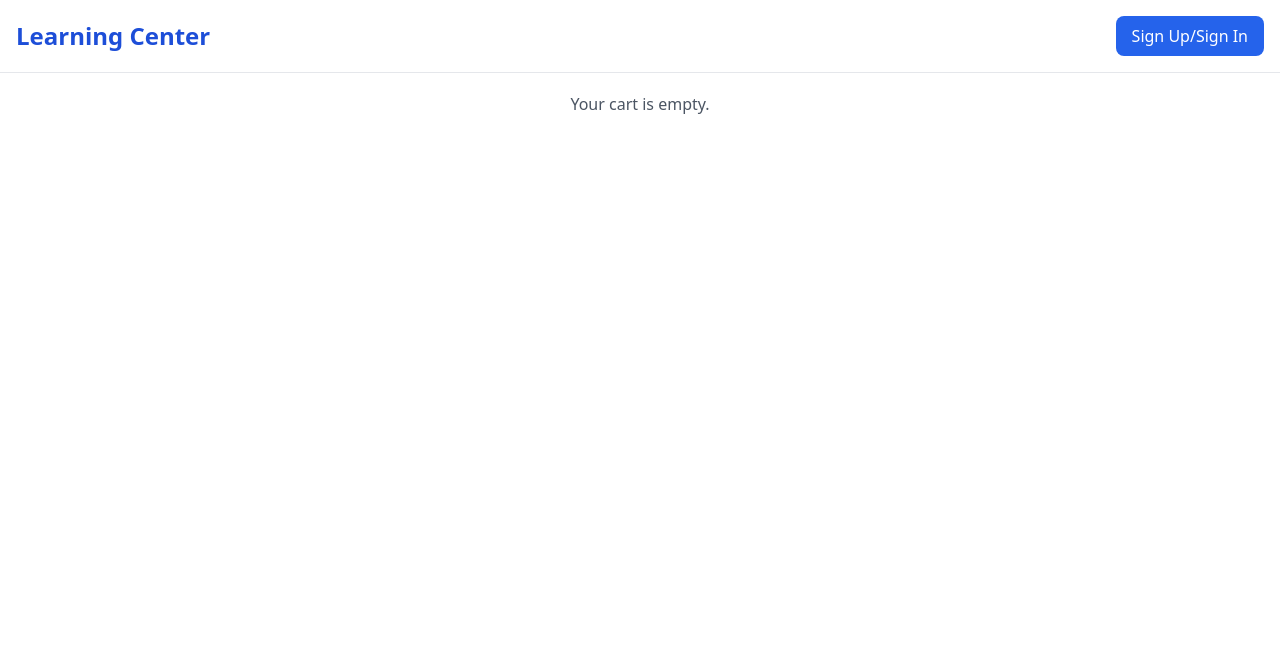
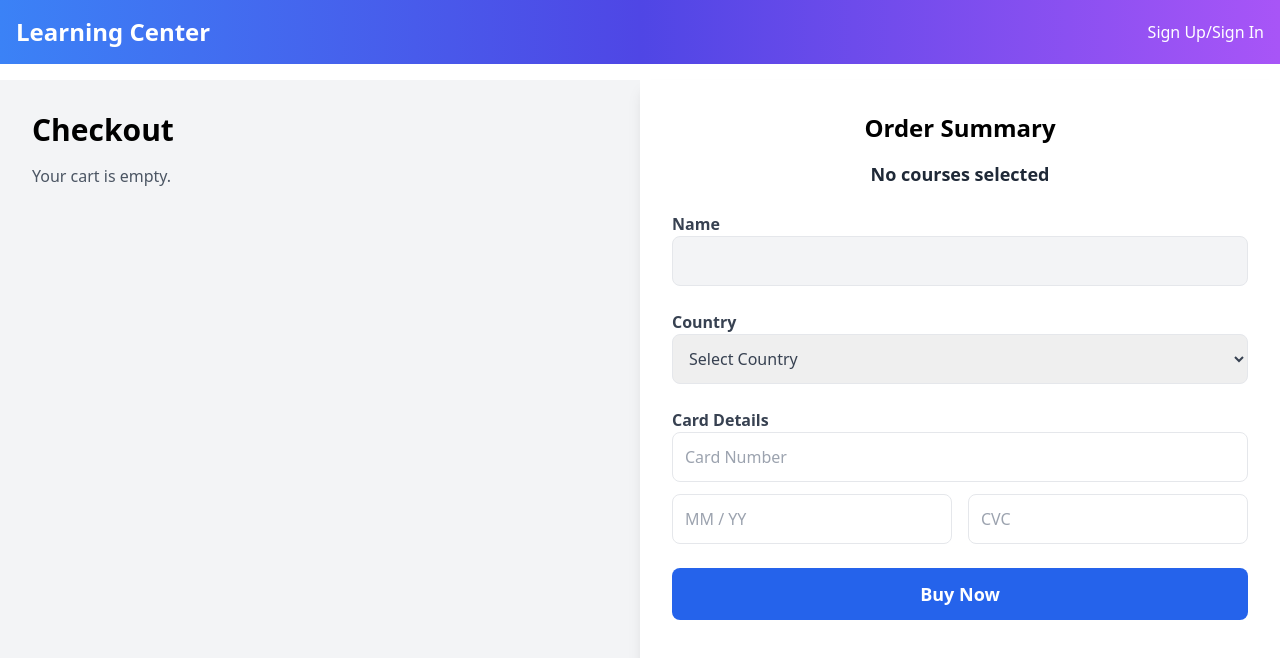
Before and after one commit to vidushichauhan/Learning-Center, a Next.js app: page /order-cart in a window 1280 px wide. Shown: the top 658 px of the page. Built offline with nearby package versions, Linux system fonts and the light colour scheme.

Commit message:
added navbar changes

```diff
--- a/app/AuthContext.tsx
+++ b/app/AuthContext.tsx
@@ -1,6 +1,6 @@
 "use client";
 
-import React, { createContext, useContext, useState, ReactNode, useEffect } from 'react';
+import React, { createContext, useContext, useState, ReactNode, useEffect } from "react";
 
 interface User {
   id: string;
@@ -12,38 +12,55 @@ interface AuthContextType {
   currentUser: User | null;
   setCurrentUser: React.Dispatch<React.SetStateAction<User | null>>;
   logout: () => void; // Add logout to the context type
+  completedModules: string[]; // Add completed modules
+  setCompletedModules: React.Dispatch<React.SetStateAction<string[]>>; // Update modules
 }
 
 const AuthContext = createContext<AuthContextType | undefined>(undefined);
 
 export const AuthProvider = ({ children }: { children: ReactNode }) => {
   const [currentUser, setCurrentUser] = useState<User | null>(null);
+  const [completedModules, setCompletedModules] = useState<string[]>([]);
 
   // Check localStorage on initial load
   useEffect(() => {
-    const storedUser = localStorage.getItem('currentUser');
+    const storedUser = localStorage.getItem("currentUser");
+    const storedProgress = localStorage.getItem("completedModules");
+
     if (storedUser) {
       setCurrentUser(JSON.parse(storedUser));
     }
+
+    if (storedProgress) {
+      setCompletedModules(JSON.parse(storedProgress));
+    }
   }, []);
 
-  // Store user data in localStorage whenever it changes
+  // Store user and progress data in localStorage whenever they change
   useEffect(() => {
     if (currentUser) {
-      localStorage.setItem('currentUser', JSON.stringify(currentUser));
+      localStorage.setItem("currentUser", JSON.stringify(currentUser));
     } else {
-      localStorage.removeItem('currentUser');
+      localStorage.removeItem("currentUser");
     }
-  }, [currentUser]);
+
+    if (completedModules.length > 0) {
+      localStorage.setItem("completedModules", JSON.stringify(completedModules));
+    } else {
+      localStorage.removeItem("completedModules");
+    }
+  }, [currentUser, completedModules]);
 
   // Define the logout function
   const logout = () => {
     setCurrentUser(null); // Clear user from state
-    localStorage.removeItem('currentUser'); // Clear user from localStorage
+    setCompletedModules([]); // Clear progress
+    localStorage.removeItem("completedModules");
+    localStorage.removeItem("currentUser"); // Clear user from localStorage
   };
 
   return (
-    <AuthContext.Provider value={{ currentUser, setCurrentUser, logout }}>
+    <AuthContext.Provider value={{ currentUser, setCurrentUser, logout, completedModules, setCompletedModules }}>
       {children}
     </AuthContext.Provider>
   );
--- a/app/components/Navbar.tsx
+++ b/app/components/Navbar.tsx
@@ -1,63 +1,129 @@
-// app/components/Navbar.tsx
-
 "use client";
 
-import React from 'react';
-import { useAuth } from '../AuthContext';
-import { useRouter } from 'next/navigation';
+import React, { useState, useEffect } from "react";
+import { useAuth } from "../AuthContext";
+import { useRouter } from "next/navigation";
 
 export default function Navbar() {
   const { currentUser, logout } = useAuth();
   const router = useRouter();
+  const [profileImage, setProfileImage] = useState<string | null>(null);
+
+  useEffect(() => {
+    // Retrieve the profile image from localStorage on load
+    const storedImage = localStorage.getItem("profileImage");
+    if (storedImage) {
+      setProfileImage(storedImage);
+    }
+  }, []);
 
   const handleOrderCartClick = () => {
-    router.push('/order-cart'); // Navigate to order cart page
+    router.push("/order-cart");
   };
 
   const handleLogout = () => {
-    logout(); // Call the logout function from AuthContext
-    router.push('/'); // Redirect to the homepage or login page
+    logout();
+    router.push("/");
+    localStorage.removeItem("profileImage"); // Remove profile image from localStorage
   };
 
-  // Generate initials for the avatar
+  const handleProfileImageChange = (event: React.ChangeEvent<HTMLInputElement>) => {
+    const file = event.target.files?.[0];
+    if (file) {
+      const reader = new FileReader();
+      reader.onload = () => {
+        const base64Image = reader.result as string;
+        setProfileImage(base64Image); // Update profile image in the component state
+        localStorage.setItem("profileImage", base64Image); // Store in localStorage
+      };
+      reader.readAsDataURL(file);
+    }
+  };
+
+  // Generate initials for the avatar if no profile image exists
   const getInitials = (name: string) => {
     return name
-      .split(' ')
-      .map(word => word[0].toUpperCase())
-      .join('');
+      .split(" ")
+      .map((word) => word[0].toUpperCase())
+      .join("");
   };
 
   return (
-    <nav className="bg-white dark:bg-gray-900 fixed w-full z-20 top-0 start-0 border-b border-gray-200 dark:border-gray-600 p-4">
+    <nav className="bg-gradient-to-r from-blue-500 via-indigo-600 to-purple-500 fixed w-full z-20 top-0 left-0 p-4 transition-colors duration-500">
       <div className="max-w-screen-xl flex items-center justify-between mx-auto">
-        <a href="/" className="text-2xl font-semibold text-blue-700">Learning Center</a>
-        <div className="flex items-center space-x-4">
-          {currentUser && currentUser.role === 'student' && (
-            <button
+        {/* Logo */}
+        <a
+          href="/"
+          className="text-2xl font-bold text-white hover:opacity-80 transition-opacity"
+        >
+          Learning Center
+        </a>
+
+        {/* Links */}
+        <div className="flex items-center space-x-8 text-white font-medium">
+          {currentUser && currentUser.role === "student" && (
+            <a
               onClick={handleOrderCartClick}
-              className="text-white bg-blue-600 px-4 py-2 rounded-lg hover:bg-blue-700"
+              className="cursor-pointer hover:underline transition-transform"
             >
               Order Cart
-            </button>
+            </a>
           )}
+
           {currentUser ? (
-            <div className="flex items-center space-x-2">
-              {/* Avatar */}
-              <div className="bg-blue-500 text-white font-bold w-10 h-10 flex items-center justify-center rounded-full">
-                {getInitials(currentUser.username)}
+            <div className="flex items-center space-x-4">
+              {/* Profile Section */}
+              <div className="relative group">
+                {profileImage ? (
+                  <img
+                    src={profileImage}
+                    alt="Profile"
+                    className="w-10 h-10 rounded-full border-2 border-white shadow-md"
+                  />
+                ) : (
+                  <div className="w-10 h-10 bg-white text-blue-600 font-bold rounded-full flex items-center justify-center shadow-md">
+                    {getInitials(currentUser.username)}
+                  </div>
+                )}
+
+                {/* Dropdown for changing profile */}
+                <div className="absolute hidden group-hover:flex flex-col bg-white text-gray-700 shadow-lg rounded-lg p-2 mt-2 right-0">
+                  <label
+                    htmlFor="profileImage"
+                    className="cursor-pointer hover:text-blue-600 transition"
+                  >
+                    Change Profile
+                  </label>
+                  <input
+                    type="file"
+                    id="profileImage"
+                    accept="image/*"
+                    className="hidden"
+                    onChange={handleProfileImageChange}
+                  />
+                </div>
               </div>
+
               {/* Username */}
-              <span className="text-lg font-medium text-blue-700">{currentUser.username}</span>
-              {/* Logout Button */}
-              <button
+              <span className="hover:text-gray-300 transition-opacity">
+                {currentUser.username}
+              </span>
+
+              {/* Logout */}
+              <a
                 onClick={handleLogout}
-                className="text-white bg-red-600 px-4 py-2 rounded-lg hover:bg-red-700"
+                className="cursor-pointer hover:underline transition-opacity"
               >
                 Logout
-              </button>
+              </a>
             </div>
           ) : (
-            <a href="/signup" className="text-white bg-blue-600 px-4 py-2 rounded-lg">Sign Up/Sign In</a>
+            <a
+              href="/signup"
+              className="hover:underline transition-opacity"
+            >
+              Sign Up/Sign In
+            </a>
           )}
         </div>
       </div>
--- a/app/components/TrackingCompotent.tsx
+++ b/app/components/TrackingCompotent.tsx
@@ -1,32 +1,25 @@
-"use client";
-
-import { useState, useEffect } from "react";
+import { useAuth } from "../AuthContext";
 
 export default function ProgressTracker() {
-  // Example dynamic progress state
-  const [progress, setProgress] = useState({ watched: 16, total: 39 });
+  const { completedModules, currentUser } = useAuth();
 
-  // Calculate completion percentage
-  const completionPercentage = Math.round((progress.watched / progress.total) * 100);
+  if (!currentUser || currentUser.role !== "student") return null;
+
+  const totalModules = 50; // Replace with dynamic total modules count
+  const progressPercentage = totalModules
+    ? Math.round((completedModules.length / totalModules) * 100)
+    : 0;
 
   return (
-    <div
-      className="fixed right-4 bottom-4 bg-white shadow-lg rounded-lg p-4 w-80"
-      style={{ zIndex: 1000 }}
-    >
+    <div className="fixed right-4 bottom-4 bg-white shadow-lg rounded-lg p-4 w-80" style={{ zIndex: 1000 }}>
       <h2 className="text-lg font-semibold mb-2">Progress Tracker</h2>
       <p className="text-sm text-gray-600 mb-2">
-        Videos Watched: <strong>{progress.watched} of {progress.total}</strong> ({completionPercentage}%)
+        Modules Completed: {completedModules.length} / {totalModules} ({progressPercentage}%)
       </p>
       <div className="w-full bg-gray-200 h-4 rounded-lg overflow-hidden">
-        <div
-          className="bg-green-500 h-4"
-          style={{ width: `${completionPercentage}%` }}
-        ></div>
+        <div className="bg-green-500 h-4" style={{ width: `${progressPercentage}%` }}></div>
       </div>
-      <p className="text-xs text-gray-500 mt-2">
-        Progress may take up to 2 hours to reflect.
-      </p>
+      <p className="text-xs text-gray-500 mt-2">Progress is automatically saved.</p>
     </div>
   );
 }
--- a/app/course/page.tsx
+++ b/app/course/page.tsx
@@ -3,6 +3,7 @@
 import { useSearchParams } from "next/navigation";
 import { useEffect, useState } from "react";
 import ReactMarkdown from "react-markdown";
+import { useAuth } from "../AuthContext"; // Update this path to your actual AuthContext file
 
 interface RepoContent {
   name: string;
@@ -15,6 +16,8 @@ export default function CoursePage() {
   const searchParams = useSearchParams();
   const repoName = searchParams.get("repoName");
   const folderPath = searchParams.get("path") || "";
+
+  const { currentUser } = useAuth(); // Use AuthContext to check user role
 
   const [contents, setContents] = useState<RepoContent[]>([]);
   const [subDirectories, setSubDirectories] = useState<Record<string, RepoContent[]>>({});
@@ -116,8 +119,9 @@ export default function CoursePage() {
   }
 
   return (
-    <div className="flex min-h-screen mt-20">
+    <div className="relative mt-20">
       {/* Sidebar */}
+      <div className="flex min-h-screen">
         <div className="w-1/4 bg-gray-100 p-4 border-r overflow-y-auto">
           <h2 className="text-lg font-bold mb-4">Course Content</h2>
           <input
@@ -139,7 +143,6 @@ export default function CoursePage() {
                 >
                   {item.type === "dir" ? "📂" : "📄"} {item.name}
                 </div>
-              {/* Render subdirectory contents */}
                 {subDirectories[item.path] && (
                   <ul className="ml-4 space-y-2">
                     {subDirectories[item.path].map((subItem) => (
@@ -213,8 +216,10 @@ export default function CoursePage() {
             <p className="text-gray-600">Select a module to view its content.</p>
           )}
         </div>
+      </div>
 
       {/* Progress Tracker */}
+      {currentUser?.role === "student" && (
         <div
           className="fixed right-4 bottom-4 bg-white shadow-lg rounded-lg p-4 w-80"
           style={{ zIndex: 1000 }}
@@ -226,13 +231,15 @@ export default function CoursePage() {
           <div className="w-full bg-gray-200 h-4 rounded-lg overflow-hidden">
             <div
               className="bg-green-500 h-4"
-            style={{ width: `${progressPercentage}%` }}
+              style={{
+                width: `${progressPercentage}%`,
+                transition: "width 0.5s ease-in-out",
+              }}
             ></div>
           </div>
-        <p className="text-xs text-gray-500 mt-2">
-          Progress is automatically saved.
-        </p>
+          <p className="text-xs text-gray-500 mt-2">Progress is automatically saved.</p>
         </div>
+      )}
     </div>
   );
 }
--- a/app/order-cart/page.tsx
+++ b/app/order-cart/page.tsx
@@ -1,14 +1,12 @@
-// app/order-cart/page.tsx
+"use client";
 
-"use client"; // Mark this as a Client Component
-
-import { useEffect, useState } from 'react';
-import { useAuth } from '../AuthContext';
+import { useEffect, useState } from "react";
+import { useAuth } from "../AuthContext";
 
 interface Course {
   courseId: string;
   courseName: string;
-  quantity: number;
+  description: string; // Added a description field
 }
 
 export default function OrderCart() {
@@ -19,91 +17,60 @@ export default function OrderCart() {
   useEffect(() => {
     if (currentUser) {
       fetch(`http://localhost:4000/api/orders/cart/${currentUser.id}`)
-        .then(response => {
+        .then((response) => {
           if (!response.ok) {
-            throw new Error('Failed to fetch cart items');
+            throw new Error("Failed to fetch cart items");
           }
           return response.json();
         })
-        .then(data => setCartCourses(data))
-        .catch(err => setError(err.message));
+        .then((data) => setCartCourses(data))
+        .catch((err) => setError(err.message));
     }
   }, [currentUser]);
-
-  const handleQuantityChange = async (courseId: string, change: number) => {
-    const updatedCourses = cartCourses.map(course =>
-      course.courseId === courseId
-        ? { ...course, quantity: course.quantity + change }
-        : course
-    );
-
-    const targetCourse = updatedCourses.find(course => course.courseId === courseId);
-    if (targetCourse && targetCourse.quantity < 1) {
-      // Remove item if quantity goes below 1
-      await handleRemoveCourse(courseId);
-    } else {
-      setCartCourses(updatedCourses);
-      // Update quantity in backend
-      await fetch(`http://localhost:4000/api/orders/update-quantity`, {
-        method: 'POST',
-        headers: {
-          'Content-Type': 'application/json',
-        },
-        body: JSON.stringify({ userId: currentUser?.id, courseId, quantity: targetCourse?.quantity }),
-      });
-    }
-  };
 
   const handleRemoveCourse = async (courseId: string) => {
     try {
       await fetch(`http://localhost:4000/api/orders/remove`, {
-        method: 'DELETE',
+        method: "DELETE",
         headers: {
-          'Content-Type': 'application/json',
+          "Content-Type": "application/json",
         },
         body: JSON.stringify({ userId: currentUser?.id, courseId }),
       });
 
       // Remove from frontend state
-      setCartCourses(cartCourses.filter(course => course.courseId !== courseId));
+      setCartCourses(cartCourses.filter((course) => course.courseId !== courseId));
     } catch (err) {
-      console.error('Failed to remove course:', err);
-      setError('Failed to remove course from cart');
+      console.error("Failed to remove course:", err);
+      setError("Failed to remove course from cart");
     }
   };
 
   const handleBuyNow = () => {
-    alert(`Proceeding to purchase for all courses in the cart`);
+    alert("Proceeding to purchase for all courses in the cart");
     // Implement further purchase logic here (API call or further navigation)
   };
 
   return (
-    <div className="p-8">
-      <h2 className="text-3xl font-bold mb-6 text-center">Your Order Cart</h2>
+    <div className="flex min-h-screen mt-20">
+      {/* Left Section: Course Details */}
+      <div className="w-1/2 bg-gray-100 p-8">
+        <h2 className="text-3xl font-bold mb-4">Checkout</h2>
         {error ? (
-        <p className="text-center text-red-500">Error: {error}</p>
+          <p className="text-red-500">Error: {error}</p>
         ) : cartCourses.length > 0 ? (
-        <div className="grid grid-cols-1 gap-6 max-w-md mx-auto">
-          {cartCourses.map(course => (
-            <div key={course.courseId} className="p-4 border rounded-lg shadow-md">
+          <>
+            {cartCourses.map((course) => (
+              <div
+                key={course.courseId}
+                className="mb-6 p-4 border rounded-lg bg-white shadow-md"
+              >
                 <h3 className="text-xl font-semibold">{course.courseName}</h3>
-              <div className="flex items-center justify-between mt-4">
-                <div className="flex items-center space-x-2">
-                  <button
-                    onClick={() => handleQuantityChange(course.courseId, -1)}
-                    className="px-2 py-1 bg-gray-200 rounded-l"
-                    disabled={course.quantity === 1} // Disable if quantity is 1
-                  >
-                    -
-                  </button>
-                  <span className="px-4">{course.quantity}</span>
-                  <button
-                    onClick={() => handleQuantityChange(course.courseId, 1)}
-                    className="px-2 py-1 bg-gray-200 rounded-r"
-                  >
-                    +
-                  </button>
-                </div>
+                <p className="text-sm text-gray-600 mt-2">
+                  {course.description ||
+                    "Access to the best resources, assignments, and discussions."}
+                </p>
+                <div className="flex justify-end mt-4">
                   <button
                     onClick={() => handleRemoveCourse(course.courseId)}
                     className="text-red-600 hover:underline"
@@ -113,16 +80,78 @@ export default function OrderCart() {
                 </div>
               </div>
             ))}
+            <div className="border-t pt-6">
+              <h3 className="text-lg font-semibold">Why Choose Us?</h3>
+              <ul className="list-disc pl-6 text-gray-600 mt-2">
+                <li>Unlimited access to all courses in your order</li>
+                <li>Interactive lessons, assignments, and forums</li>
+                <li>Cancel anytime before the subscription starts</li>
+                <li>Earn certificates to boost your resume and LinkedIn</li>
+              </ul>
+            </div>
+          </>
+        ) : (
+          <p className="text-gray-600">Your cart is empty.</p>
+        )}
+      </div>
+
+      {/* Right Section: Checkout Form */}
+      <div className="w-1/2 bg-white p-8 shadow-lg">
+        <h2 className="text-2xl font-bold mb-4 text-center">Order Summary</h2>
+        <div className="text-center text-lg font-semibold text-gray-800 mb-6">
+          {cartCourses.length > 0
+            ? `Total Courses: ${cartCourses.length}`
+            : "No courses selected"}
+        </div>
+        <form className="space-y-6">
+          <div>
+            <label className="block text-gray-700 font-semibold">Name</label>
+            <input
+              type="text"
+              value={currentUser?.username || ""}
+              disabled
+              className="w-full p-3 border rounded-lg bg-gray-100 text-gray-700"
+            />
+          </div>
+          <div>
+            <label className="block text-gray-700 font-semibold">Country</label>
+            <select className="w-full p-3 border rounded-lg text-gray-700">
+              <option>Select Country</option>
+              <option>Canada</option>
+              <option>United States</option>
+              <option>India</option>
+              {/* Add more countries */}
+            </select>
+          </div>
+          <div>
+            <label className="block text-gray-700 font-semibold">Card Details</label>
+            <input
+              type="text"
+              placeholder="Card Number"
+              className="w-full p-3 border rounded-lg text-gray-700 mb-3"
+            />
+            <div className="flex space-x-4">
+              <input
+                type="text"
+                placeholder="MM / YY"
+                className="w-1/2 p-3 border rounded-lg text-gray-700"
+              />
+              <input
+                type="text"
+                placeholder="CVC"
+                className="w-1/2 p-3 border rounded-lg text-gray-700"
+              />
+            </div>
+          </div>
           <button
+            type="button"
             onClick={handleBuyNow}
-            className="w-full mt-8 bg-blue-600 text-white py-3 rounded-lg font-bold text-lg hover:bg-blue-700"
+            className="w-full bg-blue-600 text-white py-3 rounded-lg font-bold text-lg hover:bg-blue-700"
           >
             Buy Now
           </button>
+        </form>
       </div>
-      ) : (
-        <p className="text-center text-gray-600">Your cart is empty.</p>
-      )}
     </div>
   );
 }
--- a/app/signup/page.tsx
+++ b/app/signup/page.tsx
@@ -54,7 +54,6 @@ export default function AuthPage() {
 
   // Handle Sign In
   const handleSignIn = async (event: React.FormEvent) => {
-    localStorage.removeItem('completedModules');
     event.preventDefault();
     try {
       const response = await fetch('http://localhost:4000/api/signin', {
```
Lines whose indentation alone changed are shown as unchanged.
